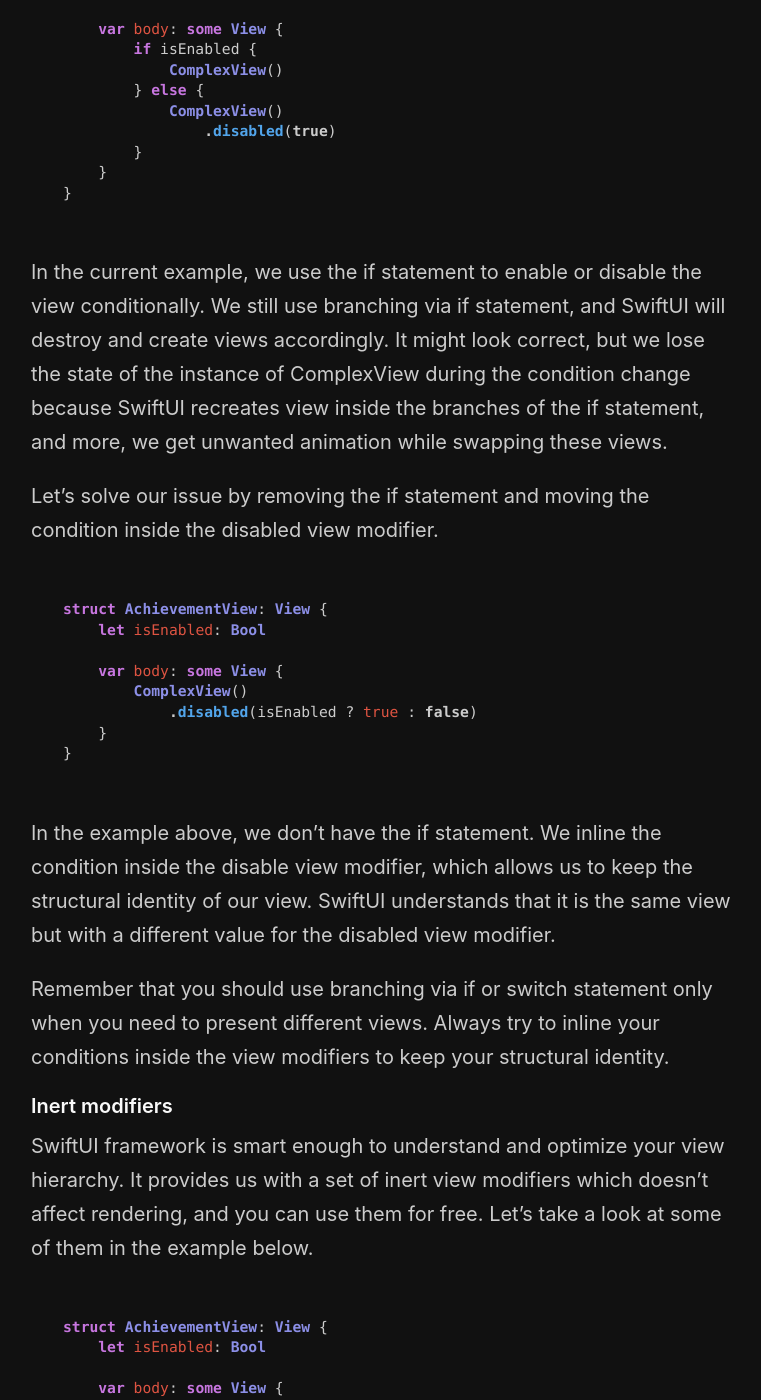
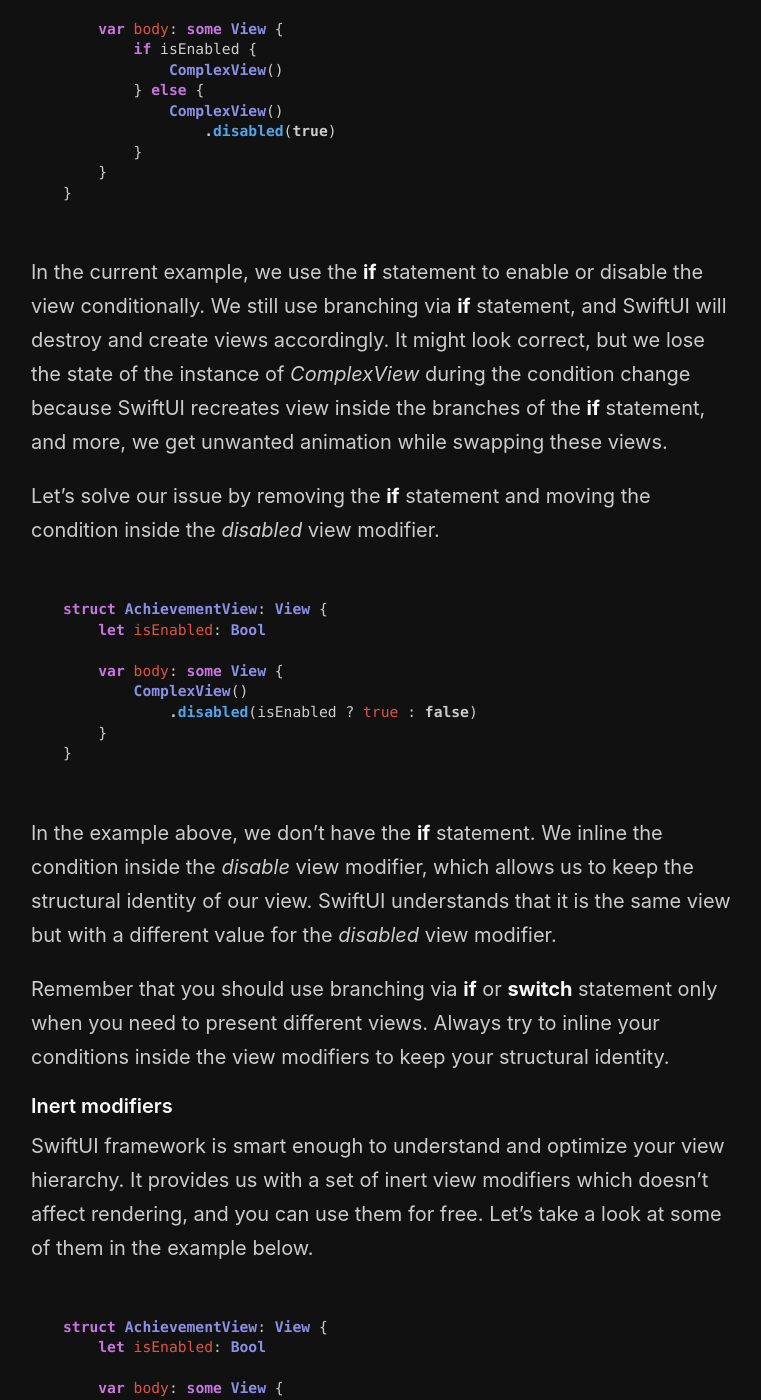
Before and after one commit to mecid/mecid.github.io, a Jekyll site: the page built from _posts/2021-12-09-structural-identity-in-swiftui.md, in a window 1280 px wide and 1400 px high, scrolled down 1259 px. Shown: the whole window, without its empty margins (259-1020 px from the left). Built offline with Jekyll 4.4.1, drawn with Linux system fonts in a browser that asks for light colours; some of the changed text lies outside the part shown.

Commit message:
formatting added to structural identity post

````diff
--- a/_posts/2021-12-09-structural-identity-in-swiftui.md
+++ b/_posts/2021-12-09-structural-identity-in-swiftui.md
@@ -25,7 +25,7 @@
 // Mirror for _ConditionalContent<LoggedUser, AnonymousUserView>
 ```
 
-As you can see in the example above, SwiftUI creates an instance of _ConditionalContent view that uses some condition to present one or another view. In our case, _ConditionalContent view uses if let binding to decide which views it has to show. SwiftUI destroys and creates the views whenever the condition changes. This process deallocates the destroyed view's state and uses animation to remove the destroyed view.
+As you can see in the example above, SwiftUI creates an instance of *_ConditionalContent* view that uses some condition to present one or another view. In our case, *_ConditionalContent* view uses **if let** binding to decide which views it has to show. SwiftUI destroys and creates the views whenever the condition changes. This process deallocates the destroyed view's state and uses animation to remove the destroyed view.
 
 ```swift
 struct AchievementView: View {
@@ -42,9 +42,9 @@
 }
 ```
 
-In the current example, we use the if statement to enable or disable the view conditionally. We still use branching via if statement, and SwiftUI will destroy and create views accordingly. It might look correct, but we lose the state of the instance of ComplexView during the condition change because SwiftUI recreates view inside the branches of the if statement, and more, we get unwanted animation while swapping these views.
+In the current example, we use the **if** statement to enable or disable the view conditionally. We still use branching via **if** statement, and SwiftUI will destroy and create views accordingly. It might look correct, but we lose the state of the instance of *ComplexView* during the condition change because SwiftUI recreates view inside the branches of the **if** statement, and more, we get unwanted animation while swapping these views.
 
-Let's solve our issue by removing the if statement and moving the condition inside the disabled view modifier.
+Let's solve our issue by removing the **if** statement and moving the condition inside the *disabled* view modifier.
 
 ```swift
 struct AchievementView: View {
@@ -57,9 +57,9 @@
 }
 ```
 
-In the example above, we don't have the if statement. We inline the condition inside the disable view modifier, which allows us to keep the structural identity of our view. SwiftUI understands that it is the same view but with a different value for the disabled view modifier.
+In the example above, we don't have the **if** statement. We inline the condition inside the *disable* view modifier, which allows us to keep the structural identity of our view. SwiftUI understands that it is the same view but with a different value for the *disabled* view modifier.
 
-Remember that you should use branching via if or switch statement only when you need to present different views. Always try to inline your conditions inside the view modifiers to keep your structural identity.
+Remember that you should use branching via **if** or **switch** statement only when you need to present different views. Always try to inline your conditions inside the view modifiers to keep your structural identity.
 
 #### Inert modifiers
 SwiftUI framework is smart enough to understand and optimize your view hierarchy. It provides us with a set of inert view modifiers which doesn't affect rendering, and you can use them for free. Let's take a look at some of them in the example below.
````
